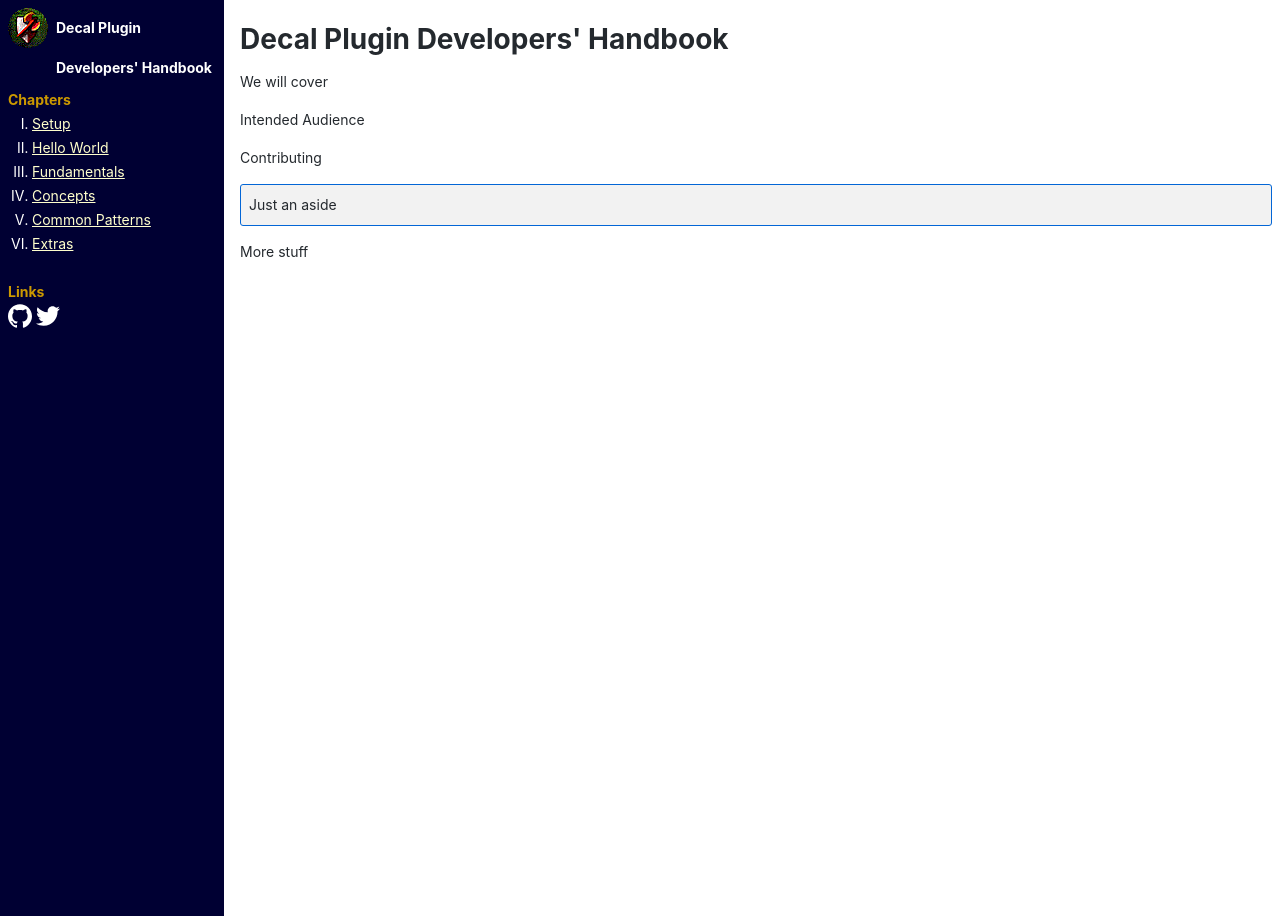
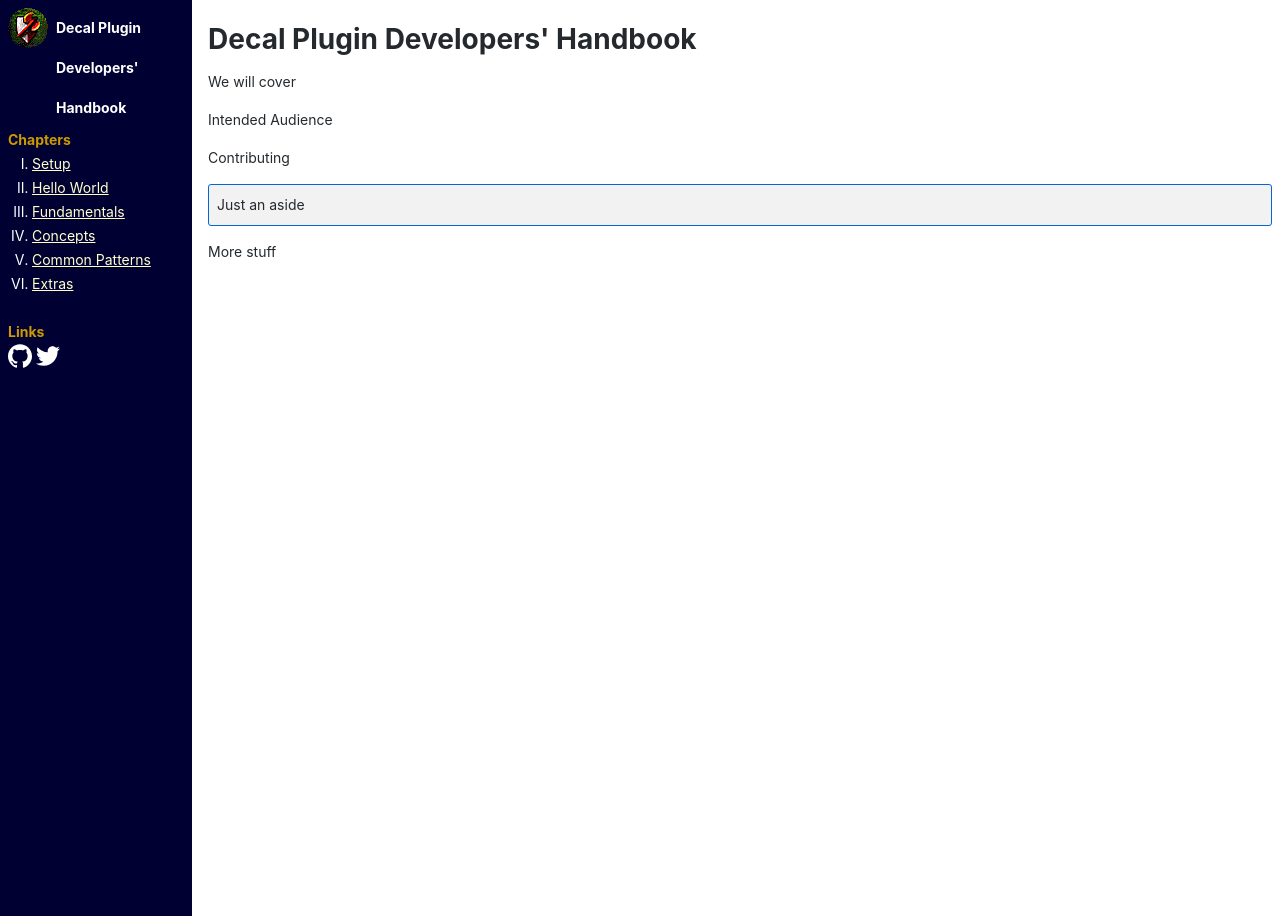
Before and after one commit to amoeba/decaldevbook, a Jekyll site: the page built from index.md, in a window 1280 px wide. Built offline with Jekyll 4.4.1, drawn with Linux system fonts in a browser that asks for light colours.

Commit message:
Change sidebar width

```diff
--- a/assets/styles.css
+++ b/assets/styles.css
@@ -11,7 +11,7 @@ body {
 
 @media (min-width: 50rem) {
   body {
-    grid-template-columns: 14rem auto;
+    grid-template-columns: 12rem auto;
     grid-template-areas:
       "sidebar content"
   }
```
